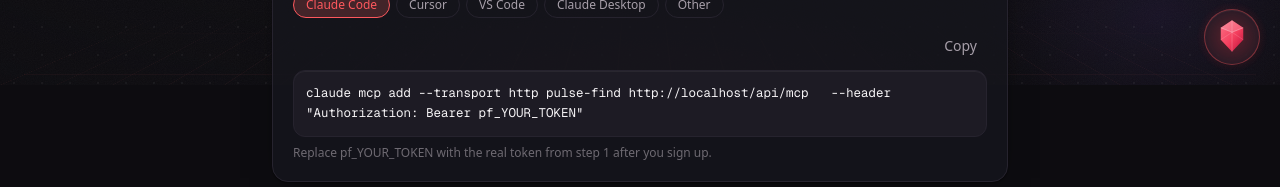
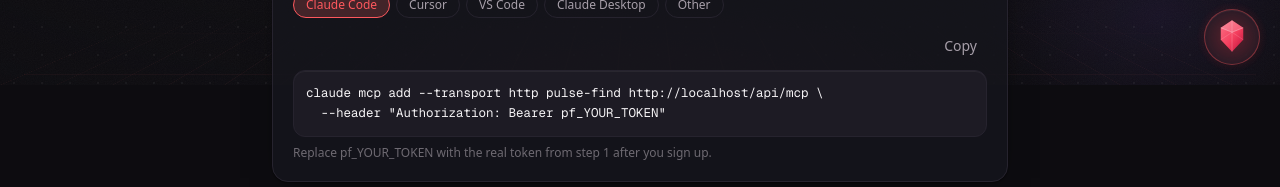
Before and after one commit to kumailrizvi890/Pulse-Find, a Next.js app: page /demo/connect in a window 1280 px wide. Shown: the part 715-902 px from the top of the page. Built offline with nearby package versions, Linux system fonts and the light colour scheme; no server answers; a web font is replaced by a local one.

Commit message:
Show the demo connect command on two lines

```diff
--- a/src/app/demo/connect/DemoConnectAgent.tsx
+++ b/src/app/demo/connect/DemoConnectAgent.tsx
@@ -55,8 +55,7 @@ function snippet(client: ClientName, url: string, token: string) {
   const auth = `Bearer ${token}`;
   switch (client) {
     case "Claude Code":
-      return `claude mcp add --transport http pulse-find ${url} \
-  --header "Authorization: ${auth}"`;
+      return `claude mcp add --transport http pulse-find ${url} \\\n  --header "Authorization: ${auth}"`;
     case "Cursor":
       return JSON.stringify({ mcpServers: { "pulse-find": { url, headers: { Authorization: auth } } } }, null, 2);
     case "VS Code":
```
